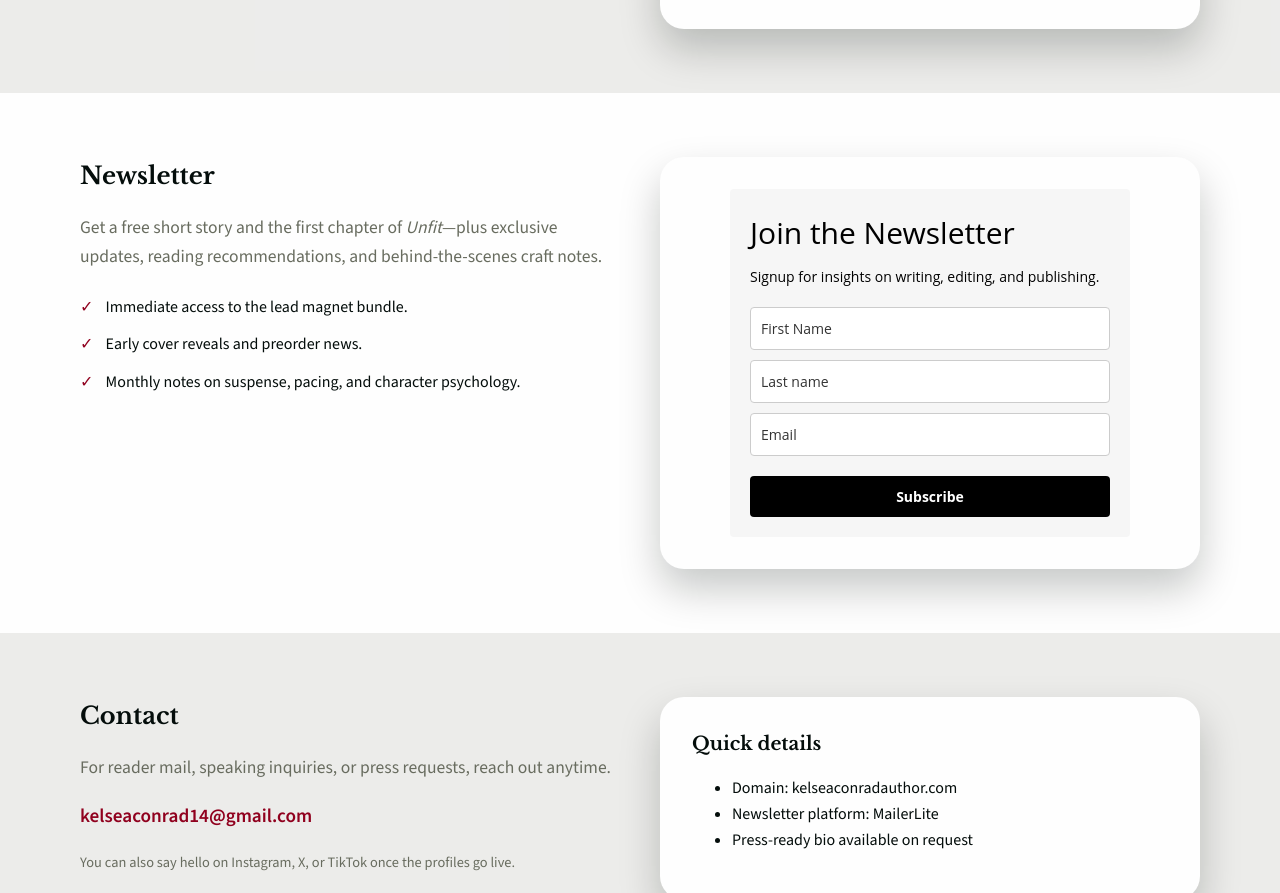
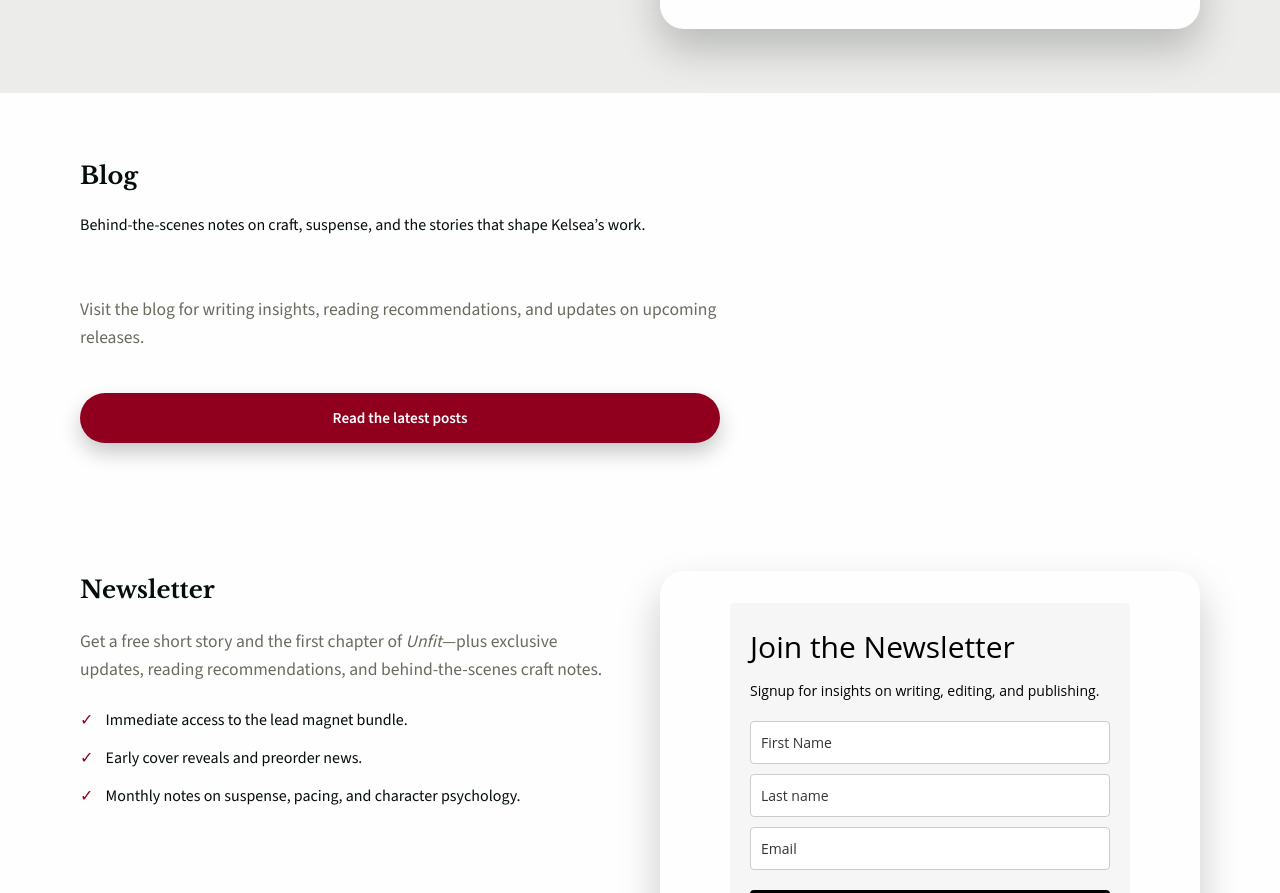
Before and after one commit to kelseaconrad19/author-website, a plain HTML site: page index.html in a window 1280 px wide. Shown: the part 2470-3363 px from the top of the page. Drawn offline with nearby package versions, Linux system fonts and the light colour scheme; no server answers; a script that the page names is missing; a web font is replaced by a local one.

Commit message:
Add blog section and header link

```diff
--- a/index.html
+++ b/index.html
@@ -26,7 +26,7 @@
         <nav class="site-nav">
           <a href="#home">Home</a>
           <a href="#books">Books</a>
-          <a href="#blog">Blog</a>
+          <a href="blog.html">Blog</a>
           <a href="#about">About</a>
           <a href="#newsletter">Newsletter</a>
           <a href="#contact">Contact</a>
@@ -151,6 +151,21 @@
               <h3>Currently writing</h3>
               <p><em>Unfit</em></p>
             </div>
+          </div>
+        </div>
+      </section>
+
+      <section id="blog" class="section">
+        <div class="container">
+          <div class="section-heading">
+            <h2>Blog</h2>
+            <p>Behind-the-scenes notes on craft, suspense, and the stories that shape Kelsea’s work.</p>
+          </div>
+          <div class="blog-preview">
+            <p class="lead">
+              Visit the blog for writing insights, reading recommendations, and updates on upcoming releases.
+            </p>
+            <a class="button primary" href="blog.html">Read the latest posts</a>
           </div>
         </div>
       </section>
--- a/styles.css
+++ b/styles.css
@@ -243,6 +243,12 @@ h1 {
 
 .section-heading {
   margin-bottom: 2.5rem;
+}
+
+.blog-preview {
+  display: grid;
+  gap: 1.5rem;
+  max-width: 640px;
 }
 
 .filter-bar {
```
